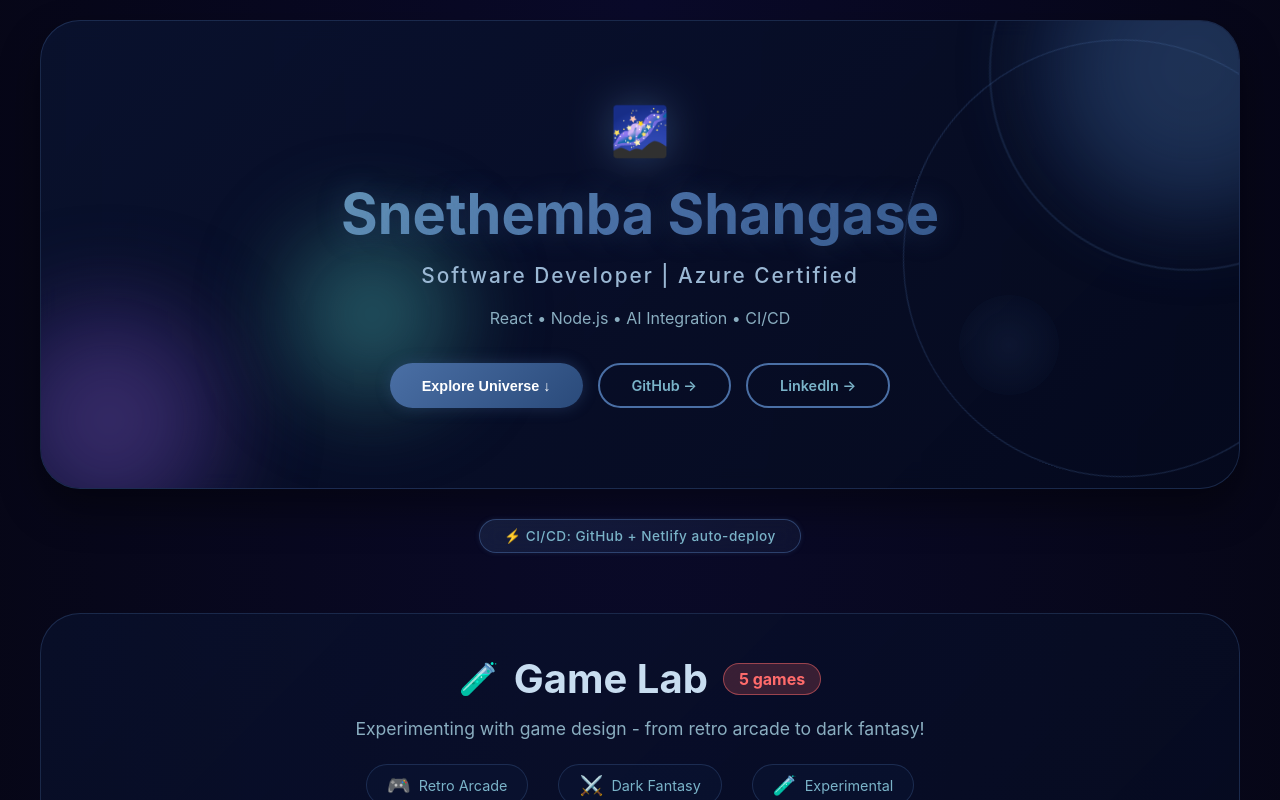
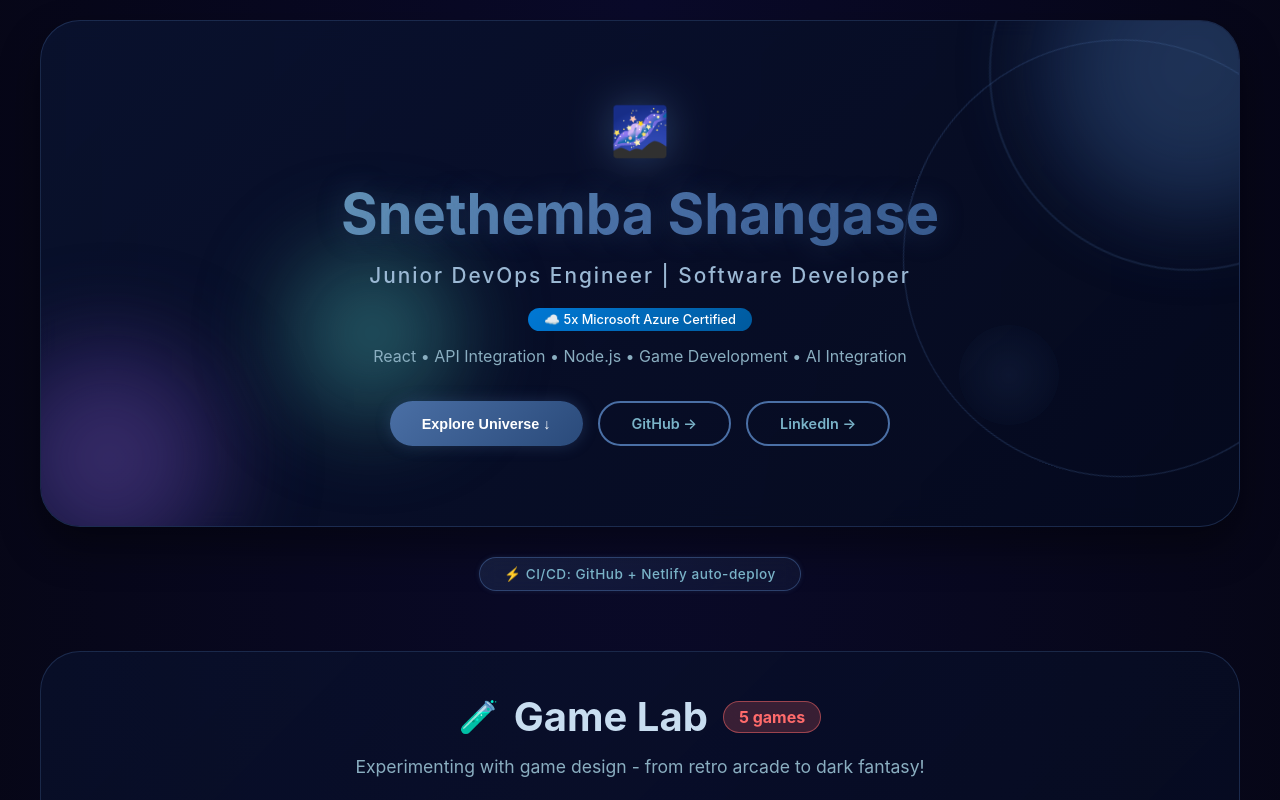
Before and after one commit to Vengefulcookie/vcookie-portfolio, a React (Create React App) app: page / in a window 1280 px wide. Shown: the top 800 px of the page. Built offline with nearby package versions, Linux system fonts and the light colour scheme.

Commit message:
Updated hero section for the portfolio

```diff
--- a/src/App.css
+++ b/src/App.css
@@ -421,3 +421,17 @@ body {
     transform: scale(1.02);
     background: linear-gradient(135deg, rgba(74, 111, 165, 0.3), rgba(74, 111, 165, 0.15));
 }
+
+.cert-badge {
+    margin-bottom: 15px;
+}
+
+.azure-badge {
+    background: linear-gradient(135deg, #0078d4, #005a9e);
+    padding: 4px 16px;
+    border-radius: 20px;
+    font-size: 0.8rem;
+    font-weight: 500;
+    color: white;
+    display: inline-block;
+}
--- a/src/App.js
+++ b/src/App.js
@@ -27,10 +27,13 @@ function App() {
         <div className="hero-content">
           <div className="hero-emoji">🌌</div>
           <h1>Snethemba Shangase</h1>
-          <h2>Software Developer | Azure Certified</h2>
-          <p className="hero-description">
-            React • Node.js • AI Integration • CI/CD
-          </p>
+          <h2>Junior DevOps Engineer | Software Developer</h2>
+          <div className="cert-badge">
+            <span className="azure-badge">☁️ 5x Microsoft Azure Certified</span>
+            </div>
+            <p className="hero-description">
+              React • API Integration • Node.js  • Game Development • AI Integration
+              </p>
           <div className="hero-buttons">
             <button onClick={() => document.getElementById('projects')?.scrollIntoView({ behavior: 'smooth' })} className="btn btn-primary">Explore Universe ↓</button>
             <a href="https://github.com/Vengefulcookie" target="_blank" rel="noopener noreferrer" className="btn btn-secondary">GitHub →</a>
@@ -63,7 +66,7 @@ function App() {
       </section>
 
       <footer className="footer">
-        <p>© 2026 Snethemba Shangase | <a href="https://github.com/Vengefulcookie" target="_blank" rel="noopener noreferrer">GitHub</a> | Built with ☕ and determination</p>
+        <p>© {new Date().getFullYear()} Snethemba Shangase | <a href="https://github.com/Vengefulcookie" target="_blank" rel="noopener noreferrer">GitHub</a> | Built with ☕ and determination</p>
       </footer>
     </div>
   );
```
